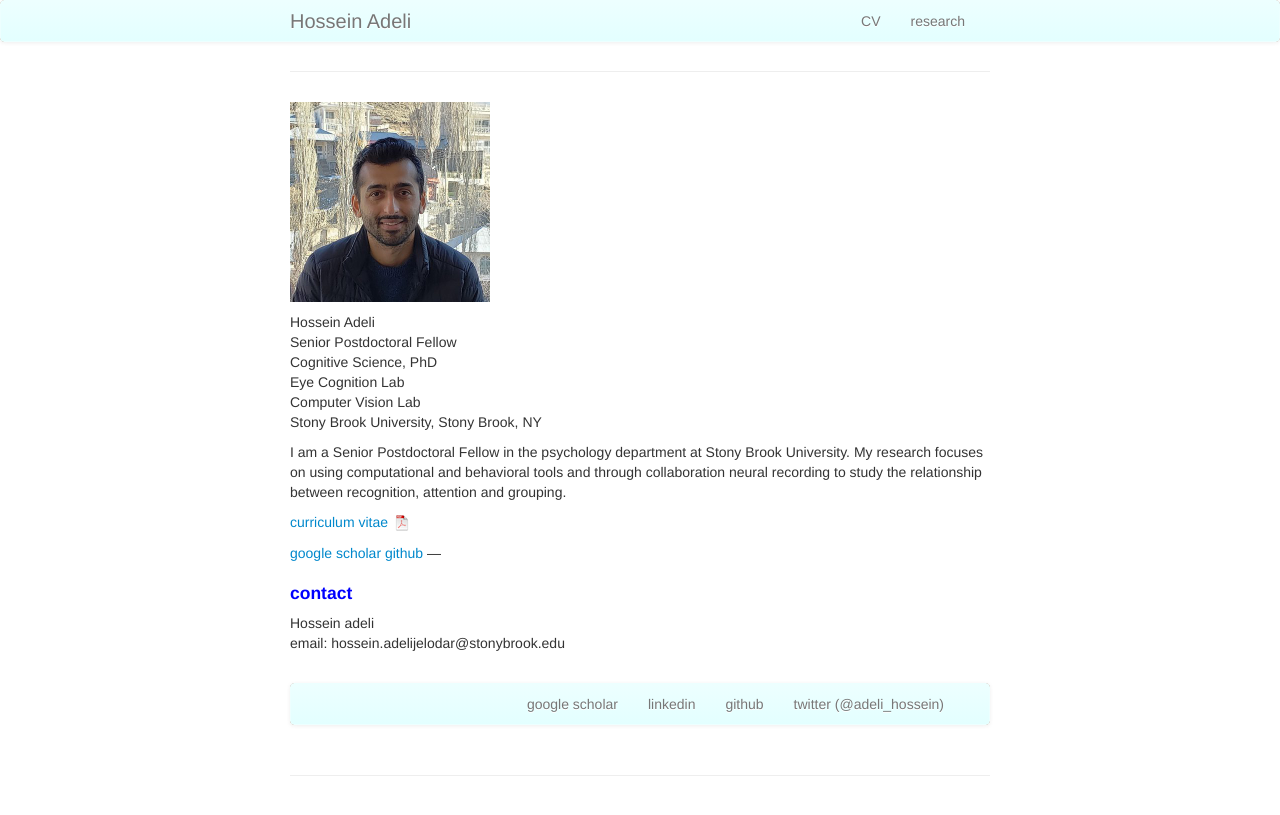
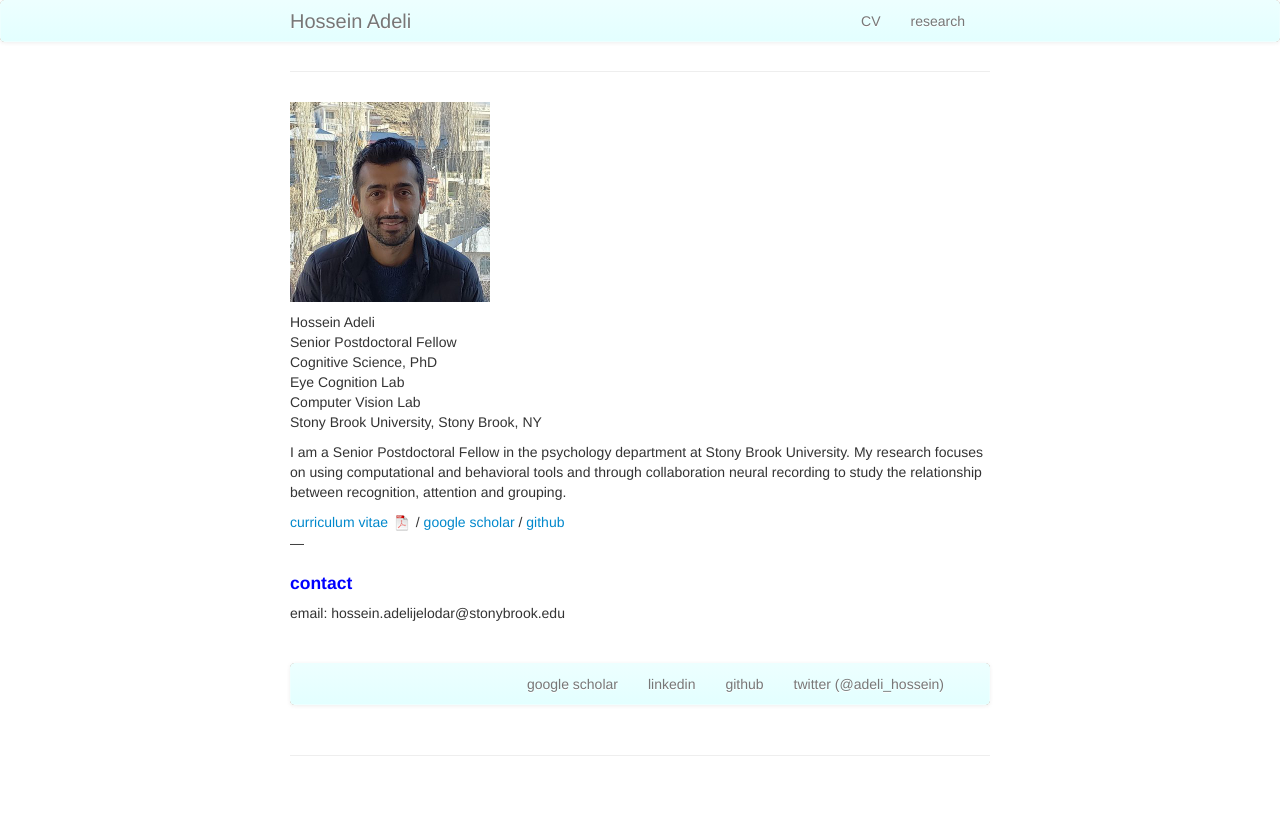
Before and after one commit to Hosseinadeli/hosseinadeli.github.io, a Jekyll site: the page built from index.md, in a window 1280 px wide. Shown: the top 815 px of the page. Built offline with Jekyll 4.4.1, drawn with Linux system fonts in a browser that asks for light colours; our own code applies the rules of GitHub Pages for plain Markdown files.

Commit message:
Update index.md

```diff
--- a/index.md
+++ b/index.md
@@ -16,10 +16,9 @@ Stony Brook University, Stony Brook, NY
 
 I am a Senior Postdoctoral Fellow in the psychology department  at Stony Brook University.  My research focuses on using computational and behavioral tools and through collaboration neural recording  to study the relationship between recognition, attention and grouping.
 
-[curriculum vitae ![CV as pdf]({{ BASE_PATH }}/pages/icons16/pdf-icon.png)]({{ BASE_PATH }}/assets/CV_Hossein_Adeli_website.pdf)<br/>
-
-[google scholar](https://scholar.google.com/citations?hl=en&user=EdIFZpQAAAAJ)
-[github](https://github.com/Hosseinadeli)
+[curriculum vitae ![CV as pdf]({{ BASE_PATH }}/pages/icons16/pdf-icon.png)]({{ BASE_PATH }}/assets/CV_Hossein_Adeli_website.pdf) /
+[google scholar](https://scholar.google.com/citations?hl=en&user=EdIFZpQAAAAJ) /
+[github](https://github.com/Hosseinadeli) <br/>
 ---
 
 <div class="container">
@@ -27,7 +26,6 @@ I am a Senior Postdoctoral Fellow in the psychology department  at Stony Brook U
 
     <div class="row-fluid">
         <div class="span5">
-            Hossein adeli<br/>
             email: hossein.adelijelodar@stonybrook.edu<br/>
         </div>
 
```
